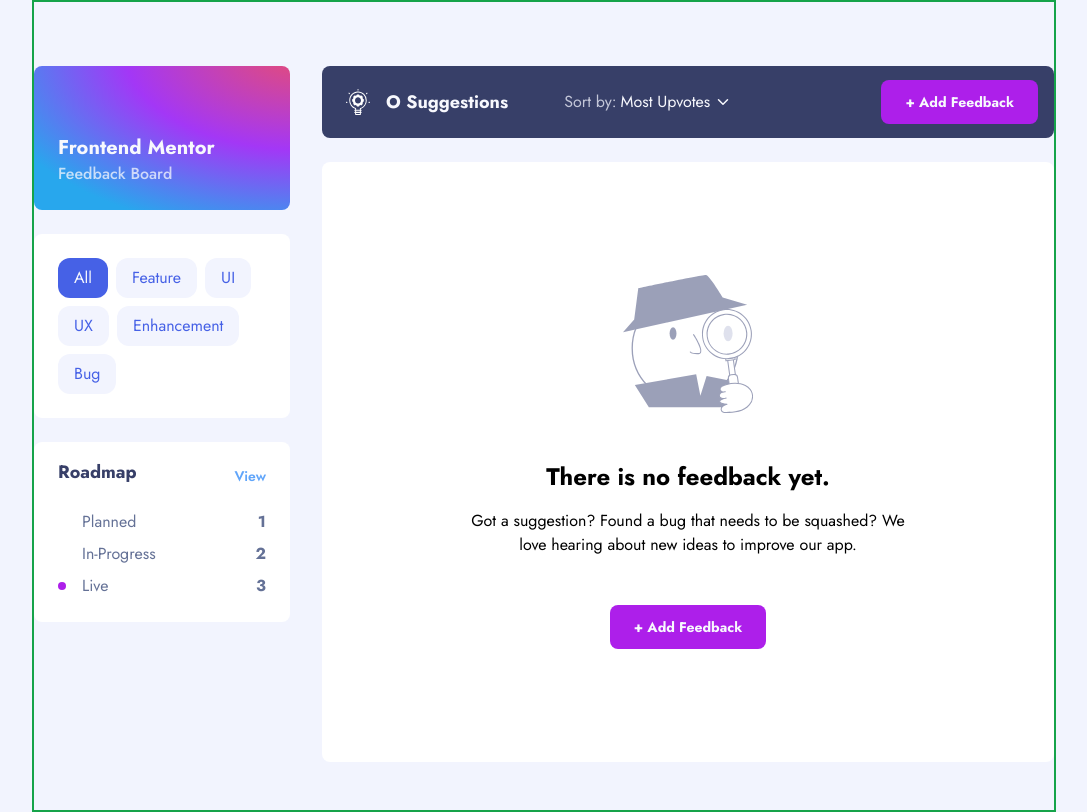
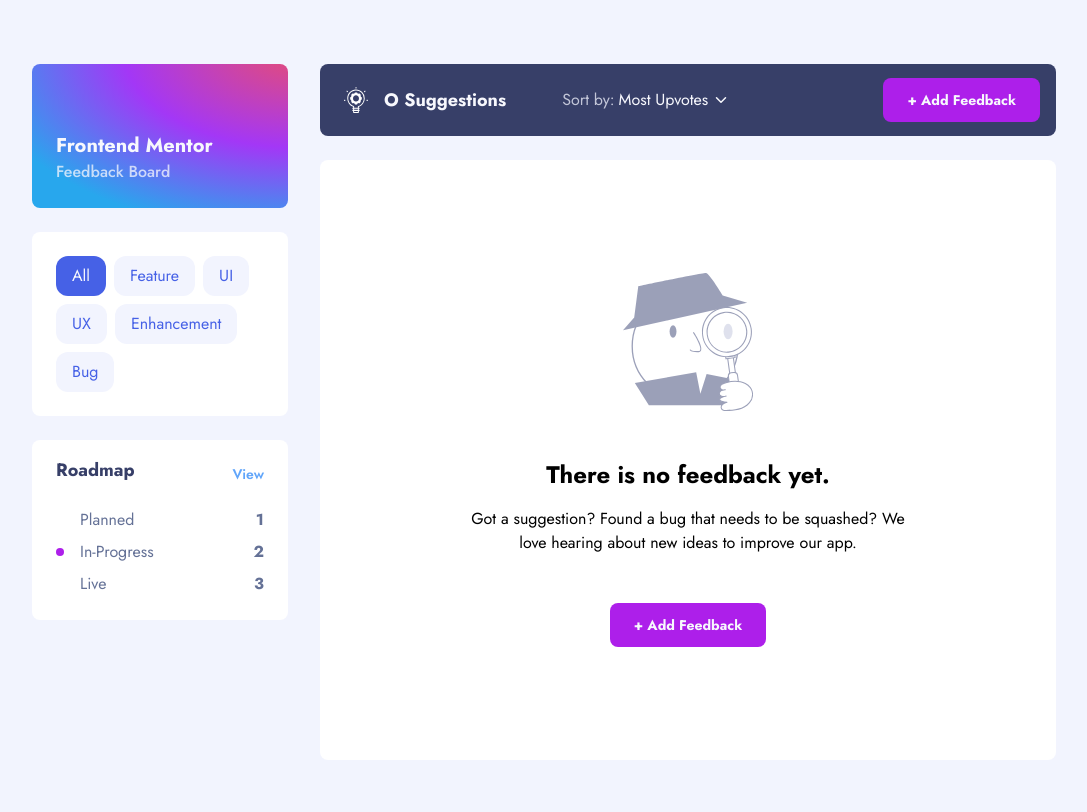
Before and after one commit to Ibarra11/ProductFeedback, a Next.js app: page / in a window 1280 px wide. Shown: the whole page, without its empty margins (96-1183 px from the left). Built offline with nearby package versions, Linux system fonts and the light colour scheme.

Commit message:
fix issue with road map colors

```diff
--- a/app/components/Sidebar/index.tsx
+++ b/app/components/Sidebar/index.tsx
@@ -1,15 +1,13 @@
 import Banner from "./banner";
 import FilterPills from "./filter_pills";
 import Roadmap from "./roadmap";
-import { ROADMAP_OPTIONS } from "@/app/constants";
-import { FeedbackCategories } from "@/types";
 
 function Sidebar() {
   return (
     <aside className="w-64 flex flex-col gap-6">
       <Banner title="Frontend Mentor" subTitle="Feedback Board" />
       <FilterPills />
-      <Roadmap options={ROADMAP_OPTIONS} />
+      <Roadmap />
     </aside>
   );
 }
--- a/app/components/Sidebar/roadmap.tsx
+++ b/app/components/Sidebar/roadmap.tsx
@@ -1,18 +1,6 @@
 import { ROADMAP_OPTIONS } from "@/app/constants";
-type Option = {
-  type: "Planned" | "Live" | "In-Progress";
-  count: number;
-};
 
-const OptionMap = {
-  Planned: "tangerine",
-  Live: "purple",
-  "In-Progress": "maya_blue",
-};
-interface Props {
-  options: Option[];
-}
-function Roadmap({ options }: Props) {
+function Roadmap() {
   return (
     <div className="flex flex-col gap-6 justify-between bg-white p-6 pt-4 rounded-lg">
       <div className="flex justify-between items-center  ">
@@ -22,7 +10,7 @@ function Roadmap({ options }: Props) {
         </button>
       </div>
       <ul className="flex flex-col gap-2 text-brand-blue_gray">
-        {options.map(({ type, count }, index) => (
+        {ROADMAP_OPTIONS.map(({ type, count, color }, index) => (
           <li
             key={`${type}-${index}`}
             aria-label={type}
@@ -30,7 +18,7 @@ function Roadmap({ options }: Props) {
           >
             <div className="flex items-center gap-4 ">
               <span
-                className={`inline-block bg-brand-${OptionMap[type]} rounded-full w-2 h-2`}
+                className={`inline-block w-2 h-2 bg-brand-${color} rounded-full `}
               ></span>
               <span className="text-base">{type}</span>
             </div>
--- a/app/constants/index.ts
+++ b/app/constants/index.ts
@@ -9,7 +9,7 @@ export const FILTER_LIST: FeedbackCategories[] = [
 ];
 
 export const ROADMAP_OPTIONS: RoadmapOption[] = [
-  { type: "Planned", count: 1 },
-  { type: "In-Progress", count: 2 },
-  { type: "Live", count: 3 },
+  { type: "Planned", count: 1, color: "tangerine" },
+  { type: "In-Progress", count: 2, color: "purple" },
+  { type: "Live", count: 3, color: "maya_blue" },
 ];
--- a/app/layout.tsx
+++ b/app/layout.tsx
@@ -15,9 +15,7 @@ export default function RootLayout({
     <html lang="en" className={jost.className}>
       <head />
       <body className="min-h-screen bg-brand-alice_blue">
-        <main className="max-w-5xl pt-16 pb-12 mx-auto border-2 border-green-600">
-          {children}
-        </main>
+        <main className="max-w-5xl pt-16 pb-12 mx-auto">{children}</main>
       </body>
     </html>
   );
--- a/types/index.ts
+++ b/types/index.ts
@@ -19,7 +19,7 @@ export type SortByTypes =
 
 type RoadmapOptions = "Live" | "In-Progress" | "Planned";
 
-export type RoadmapOption = { type: RoadmapOptions; count: number };
+export type RoadmapOption = { type: RoadmapOptions; count: number, color: string };
 
 export type Comment = {
   id: number;
```
